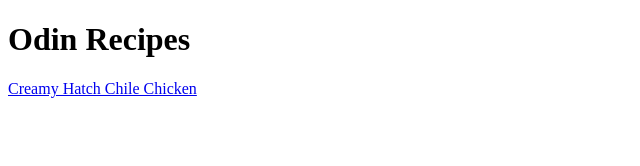
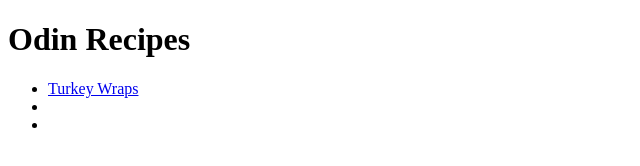
Before and after one commit to aarrayy/odin-recipes, a plain HTML site: page index.html in a window 1280 px wide. Shown: the whole page, without its empty margins (0-640 px from the left). Drawn offline with Linux system fonts and the light colour scheme.

Commit message:
Add first recipe in a ul

```diff
--- a/index.html
+++ b/index.html
@@ -6,6 +6,10 @@
 </head>
 <body>
     <h1>Odin Recipes</h1>
-    <a href="./recipes/creamy-hatch-chile-chicken.html">Creamy Hatch Chile Chicken</a>
+    <ul>
+        <li><a href="./recipes/turkey-wraps.html"">Turkey Wraps</a></li>
+        <li></li>
+        <li></li>
+    </ul>
 </body>
 </html>
```
